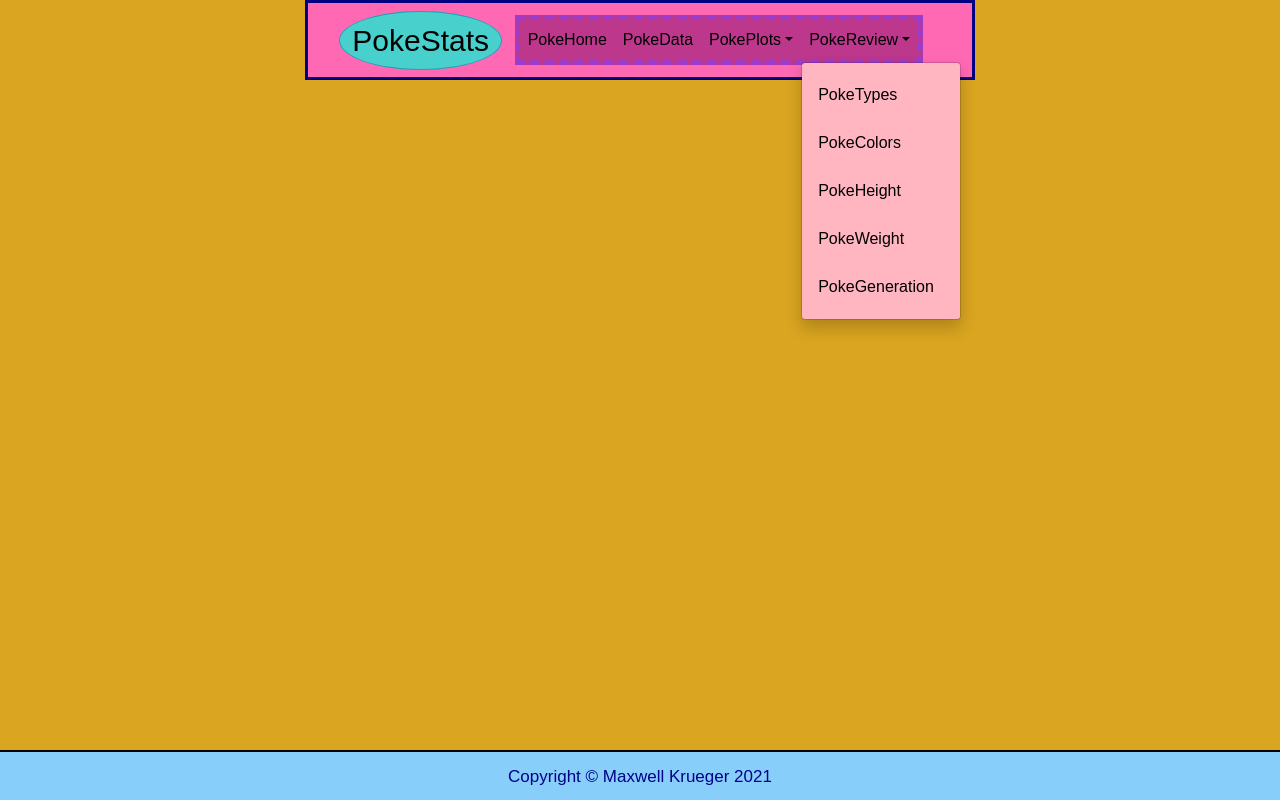
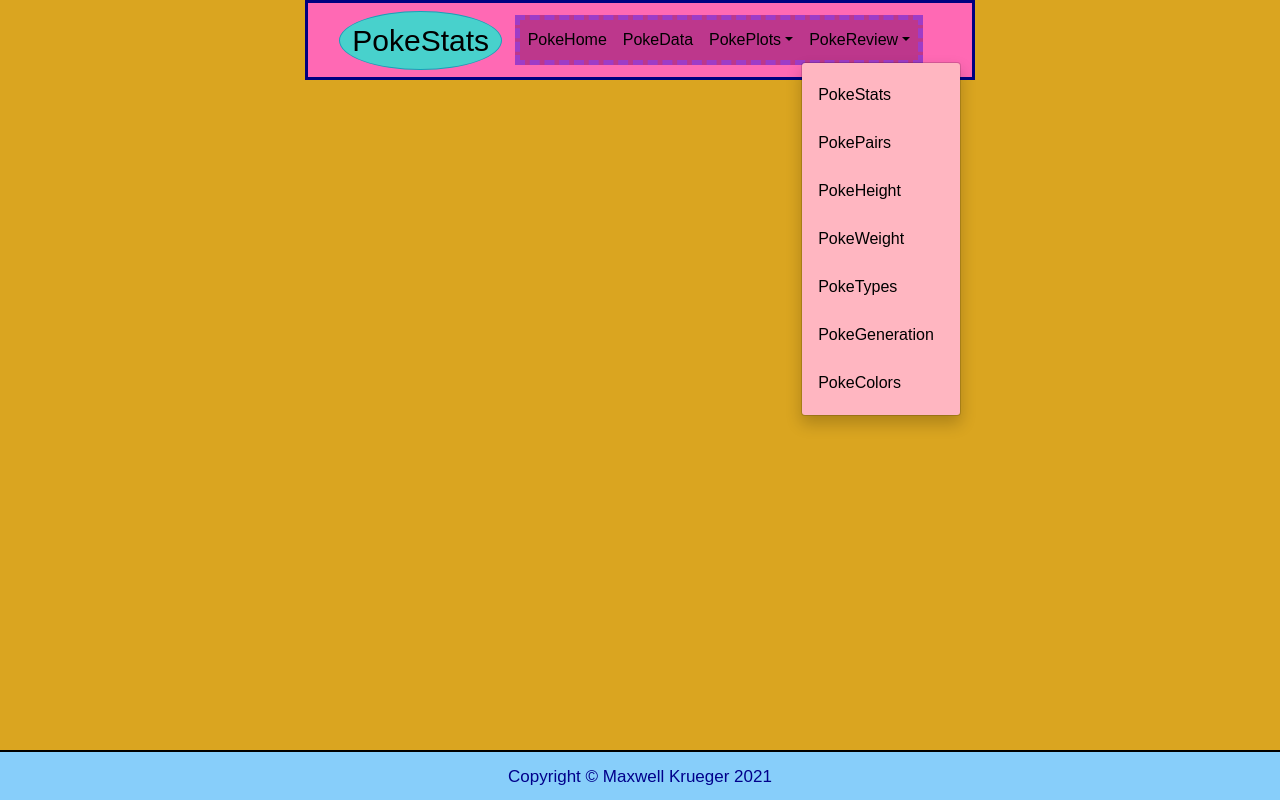
Before and after one commit to maxkrueger96/web-design-challenge, a plain HTML site: page weight.html in a window 1280 px wide. Both pictures are taken after a click on the button "PokeReview". Drawn offline with nearby package versions, Linux system fonts and the light colour scheme.

Commit message:
everything has index

```diff
--- a/weight.html
+++ b/weight.html
@@ -28,16 +28,18 @@
                                 <a class="nav-link" href="data.html" id="pokedata">PokeData</a>
                             </li>
                             <li class="nav-item dropdown">
-                                <a class="nav-link dropdown-toggle" href="#" role="button" id="first_drpdwn" data-toggle="dropdown" aria-haspopup="true" aria-expanded="false">PokePlots</a>
+                                <a class="nav-link dropdown-toggle" href="visualization.html" role="button" id="first_drpdwn" data-toggle="dropdown" aria-haspopup="true" aria-expanded="false">PokePlots</a>
                                 <i class="fa fa-caret-down"></i>
                                 <div class="dropdown-menu"  aria-labelledby="#first_drpdwn">
                                     <div class="container container-sm">
                                         <div class="row">
-                                            <a class="dropdown-item" href="andrews.html">PokeTypes</a>
-                                            <a class="dropdown-item" href="colorcount.html">PokeColors</a>
+                                            <a class="dropdown-item" href="generalstats.html">PokeStats</a>
+                                            <a class="dropdown-item" href="scattermatrix.html">PokePairs</a>
                                             <a class="dropdown-item" href="height.html">PokeHeight</a>
                                             <a class="dropdown-item" href="weight.html">PokeWeight</a>
+                                            <a class="dropdown-item" href="andrews.html">PokeTypes</a>
                                             <a class="dropdown-item" href="generation.html">PokeGeneration</a>
+                                            <a class="dropdown-item" href="colorcount.html">PokeColors</a>
                                         </div>
                                     </div>
                                 </div>
@@ -47,11 +49,13 @@
                                 <div class="dropdown-menu"  aria-labelledby="#second_drpdwn">
                                     <div class="container container-sm">
                                         <div class="row">
-                                            <a class="dropdown-item" href="typecompare.html">PokeTypes</a>
-                                            <a class="dropdown-item" href="colorcompare.html">PokeColors</a>
+                                            <a class="dropdown-item" href="genstatscompare.html">PokeStats</a>
+                                            <a class="dropdown-item" href="scattercompare.html">PokePairs</a>
                                             <a class="dropdown-item" href="heightcompare.html">PokeHeight</a>
                                             <a class="dropdown-item" href="weightcompare.html">PokeWeight</a>
+                                            <a class="dropdown-item" href="typecompare.html">PokeTypes</a>
                                             <a class="dropdown-item" href="gencompare.html">PokeGeneration</a>
+                                            <a class="dropdown-item" href="colorcompare.html">PokeColors</a>
                                         </div>
                                     </div>
                                 </div>
```
